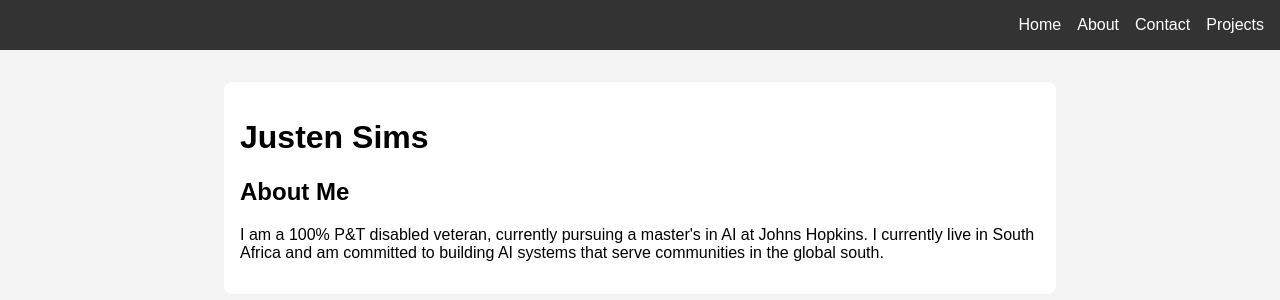
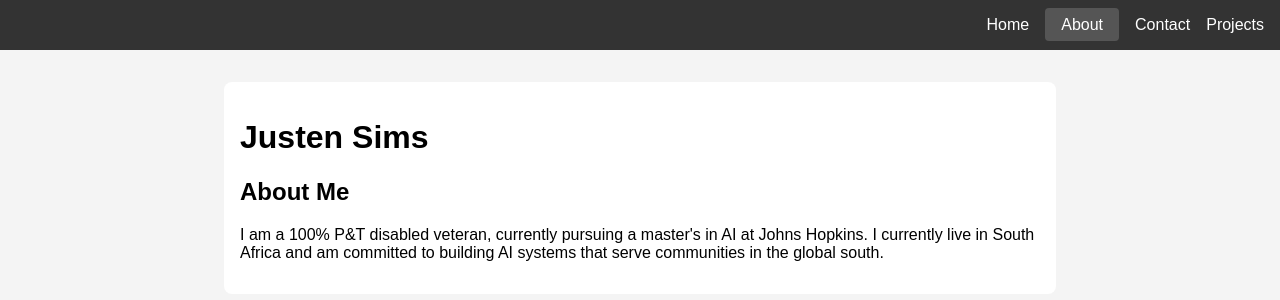
Before and after one commit to jsimsjhu/jhu_software_concepts, a Flask app: page /about in a window 1280 px wide. Shown: the top 300 px of the page. Run offline with Flask 3, Linux system fonts and the light colour scheme.

Commit message:
Add active tab highlighting

```diff
--- a/Module 1/board/pages.py
+++ b/Module 1/board/pages.py
@@ -4,16 +4,16 @@ bp = Blueprint("pages", __name__)
 
 @bp.route("/")
 def home():
-    return render_template("pages/index.html")
+    return render_template("pages/index.html", active="home")
 
 @bp.route("/about")
 def about():
-    return render_template("pages/about.html")
+    return render_template("pages/about.html", active="about")
 
 @bp.route("/contact")
 def contact():
-    return render_template("pages/contact.html")
+    return render_template("pages/contact.html", active="contact")
 
 @bp.route("/projects")
 def projects():
-    return render_template("pages/projects.html")
+    return render_template("pages/projects.html", active="projects")
--- a/Module 1/board/static/styles.css
+++ b/Module 1/board/static/styles.css
@@ -38,3 +38,8 @@ main {
     background-color: white;
     border-radius: 8px;
 }
+nav ul li a.active {
+    background-color: #555;
+    border-radius: 4px;
+    padding: 0.5rem 1rem;
+}
--- a/Module 1/board/templates/base.html
+++ b/Module 1/board/templates/base.html
@@ -6,12 +6,12 @@
 </head>
 <body>
     <nav>
-        <ul>
-            <li><a href="{{ url_for('pages.home') }}">Home</a></li>
-            <li><a href="{{ url_for('pages.about') }}">About</a></li>
-            <li><a href="{{ url_for('pages.contact') }}">Contact</a></li>
-            <li><a href="{{ url_for('pages.projects') }}">Projects</a></li>
-        </ul>
+    <ul>
+        <li><a href="{{ url_for('pages.home') }}" {% if active == 'home' %}class="active"{% endif %}>Home</a></li>
+        <li><a href="{{ url_for('pages.about') }}" {% if active == 'about' %}class="active"{% endif %}>About</a></li>
+        <li><a href="{{ url_for('pages.contact') }}" {% if active == 'contact' %}class="active"{% endif %}>Contact</a></li>
+        <li><a href="{{ url_for('pages.projects') }}" {% if active == 'projects' %}class="active"{% endif %}>Projects</a></li>
+    </ul>
     </nav>
 
     <main>
```
